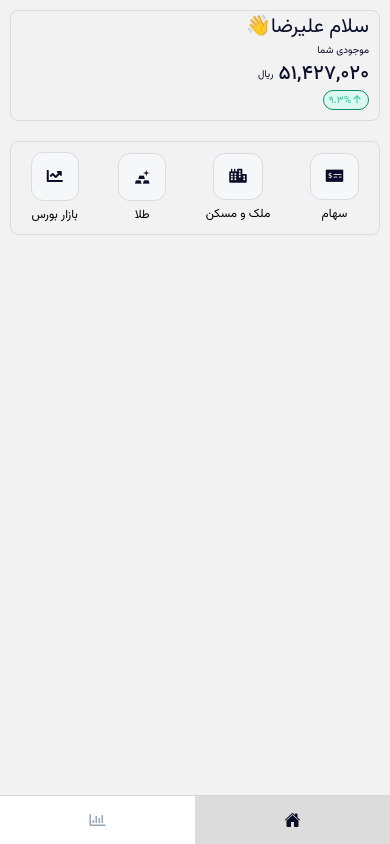
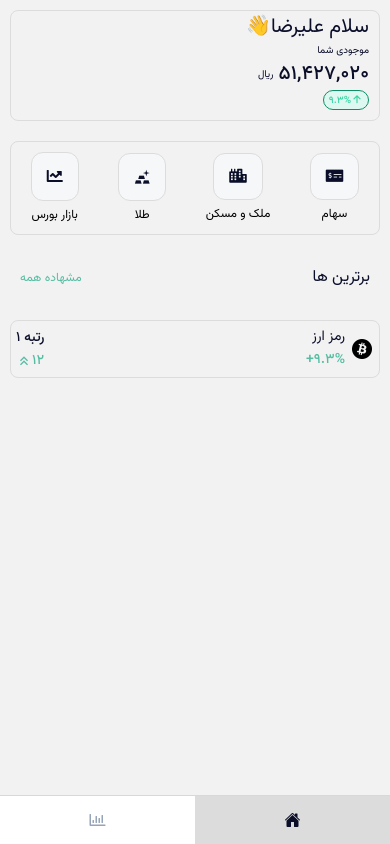
Before and after one commit to madixiu/projectX, a React Native app: screen /Home in a window 390 px wide. Built offline with nearby package versions, Linux system fonts and the light colour scheme.

Commit message:
+ui design before adding line chart

```diff
--- a/components/Home/Home.js
+++ b/components/Home/Home.js
@@ -2,6 +2,8 @@ import { Text, View, StyleSheet } from 'react-native'
 import React, { Component } from 'react'
 import AssetSection from './components/AssetSection'
 import SelectionSection from './components/SelectionSection'
+import BestList from './components/BestList/BestList'
+import { colors } from '../../misc/colors'
 export class Home extends Component {
   render() {
     return (
@@ -11,6 +13,13 @@ export class Home extends Component {
         </View>
         <View style={styles.SelectionSection}>
           <SelectionSection />
+        </View>
+        <View style={styles.BestListDivider}>
+          <Text style={{fontFamily:'Vazirmatn-Regular',fontSize: 12,color: colors.Keppel}}>مشهاده همه</Text>
+          <Text style={{fontFamily:'Vazirmatn-Regular',fontSize: 16,color: colors.OxfordBlue}}>برترین ها</Text>
+        </View>
+        <View>
+          <BestList />
         </View>
       </View>
     )
@@ -32,7 +41,12 @@ const styles = StyleSheet.create({
 
     alignContent: 'center',
     justifyContent: 'center'
-
+  },
+  BestListDivider: {
+    flexDirection: 'row',
+    justifyContent: 'space-between',
+    alignItems: 'center',
+    padding:20
   }
 })
 export default Home
--- /dev/null
+++ b/components/Home/components/BestList/BestList.js
@@ -0,0 +1,20 @@
+import React, { Component } from 'react'
+import { Text, View, StyleSheet } from 'react-native'
+import ListDetail from './components/ListDetail';
+export class BestList extends Component {
+  render() {
+    return (
+      <View style={styles.container}>
+        <ListDetail />
+      </View>
+    )
+  }
+}
+const styles = StyleSheet.create({
+ container: {
+   flex: 1,
+   padding: 10,
+ }
+
+});
+export default BestList
--- /dev/null
+++ b/components/Home/components/BestList/components/ListDetail.js
@@ -0,0 +1,48 @@
+import React, { Component } from 'react'
+import { Text, View, StyleSheet } from 'react-native'
+import { MaterialCommunityIcons } from '@expo/vector-icons';
+import { colors } from '../../../../../misc/colors';
+export default class ListDetail extends Component {
+  render() {
+    return (
+      <View style={styles.container}>
+        {/* <Text>ListDetail</Text> */}
+        <View style={styles.ItemTopSection}>
+          <View>
+            <Text style={{fontFamily:'Vazir-Medium-FD',color: colors.OxfordBlue}}>رتبه ۱</Text>
+            <View style={{flexDirection:'row',alignItems:'center'}}>
+              <MaterialCommunityIcons name="chevron-double-up" size={16} color={colors.Keppel} />
+              <Text style={{fontFamily:'Vazir-Medium-FD',color: colors.Keppel}}>12</Text>
+            </View>
+          </View>
+          <View>
+            <View style={{flexDirection:'row',alignItems:'center'}}>
+              <View style={{paddingRight:5}}>
+                <Text style={{fontFamily:'Vazirmatn-Regular',color: colors.OxfordBlue}}>رمز ارز</Text>
+                <Text style={{fontFamily:'Vazir-Medium-FD',color: colors.Keppel}}>+9.3%</Text>
+              </View>
+              <MaterialCommunityIcons name="bitcoin" size={24} color="black" />
+            </View>
+          </View>
+
+
+        </View>
+      </View>
+    )
+  }
+}
+
+const styles = StyleSheet.create({
+  container: {
+    flex: 1,
+    borderColor: 'gainsboro',
+    borderStyle:'solid',
+    borderWidth:0.5,
+    borderRadius: 8,
+  },
+  ItemTopSection: {
+    flexDirection: 'row',
+    justifyContent: 'space-between',
+    padding: 5
+  }
+ });
```
